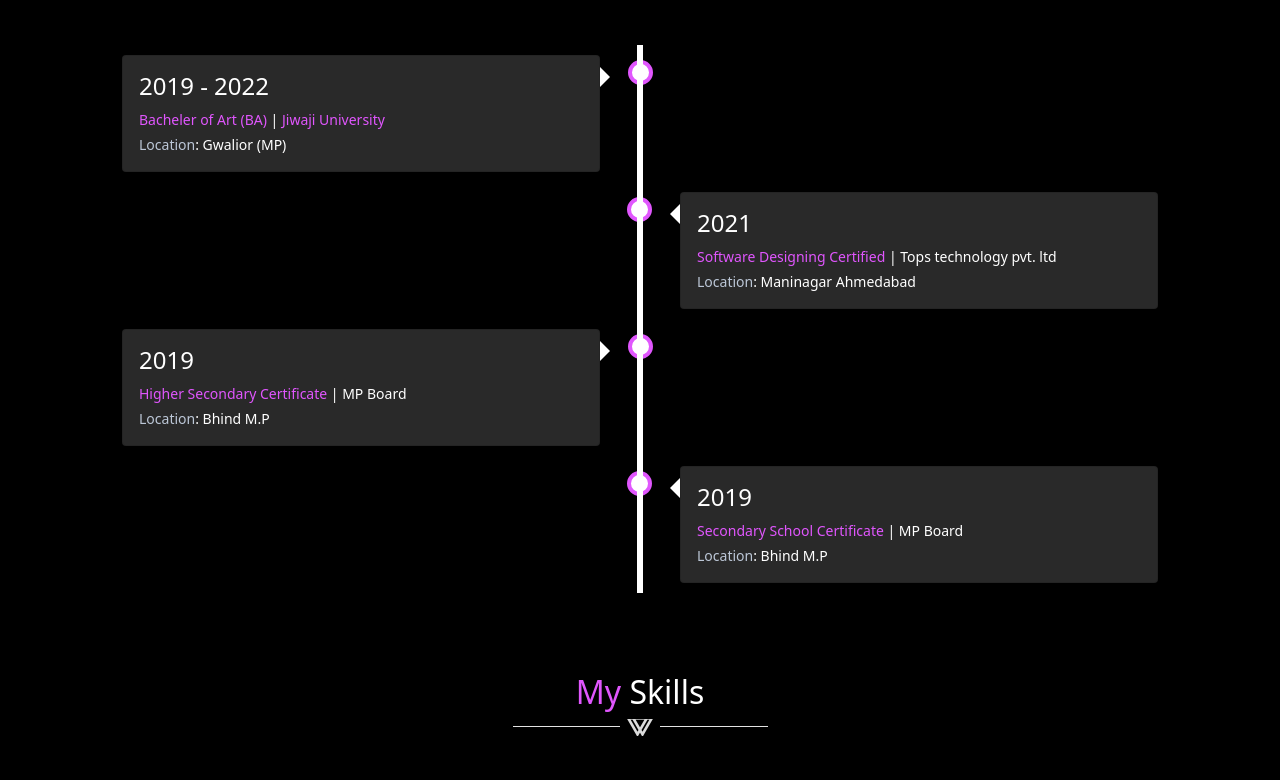
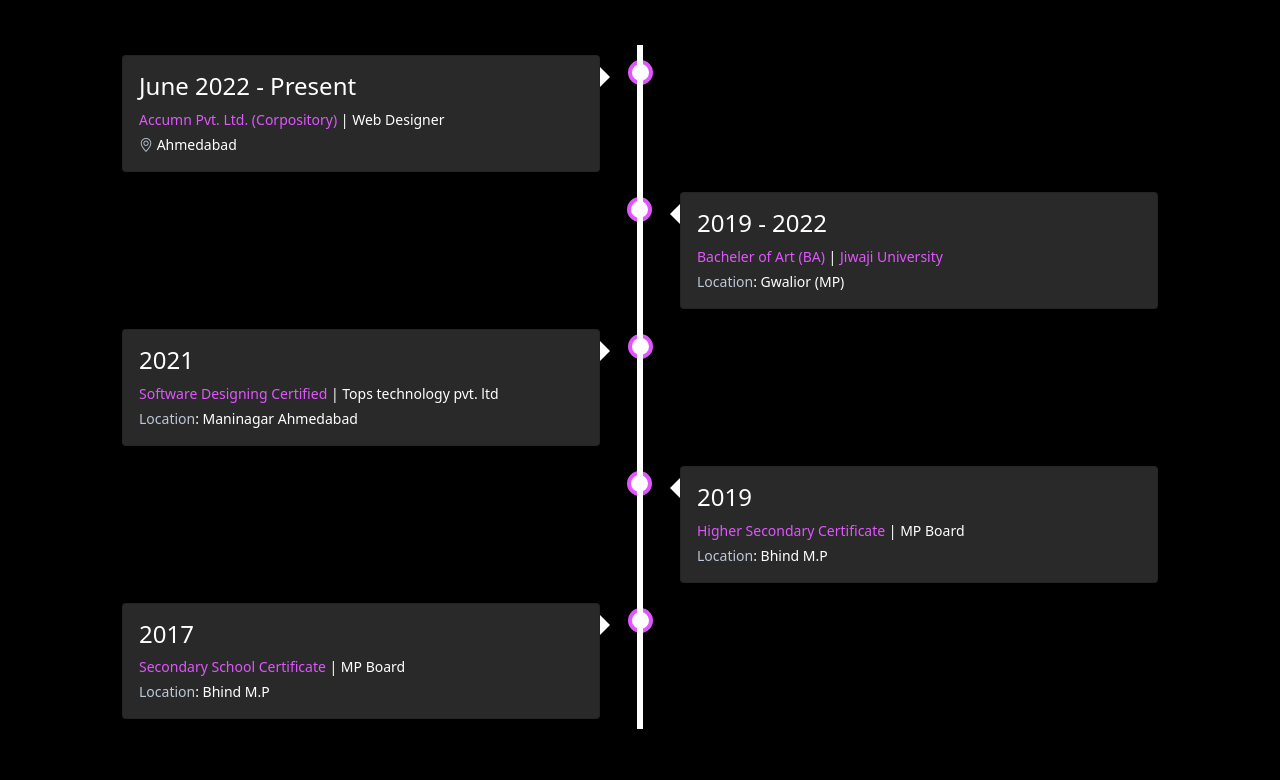
Before and after one commit to PradipDesigner/Pradip_portfolio, a plain HTML site: page index.html in a window 1280 px wide. Shown: the part 686-1466 px from the top of the page. Drawn offline with nearby package versions, Linux system fonts and the light colour scheme.

Commit message:
some file update

```diff
--- a/assets/css/style.css
+++ b/assets/css/style.css
@@ -408,7 +408,7 @@ section#skills .skill-name{
     right: -100%;
     display: flex;
     flex-direction: column;
-    top: 62px;
+    top: 53px;
     background: var(--black);
     width: 250px;
     height: 100%;
@@ -454,5 +454,7 @@ section#skills .skill-name{
   .right {
     left: 0%;
   }
+
+  section h2,a.navbar-brand{font-size: 18px;}
 }
 /* end here */
--- a/assets/js/script.js
+++ b/assets/js/script.js
@@ -11,7 +11,7 @@ window.addEventListener("scroll", function () {
 function confirmRedirect() {
   if (
     confirm(
-      "Sorry right n0w form not acceptable.\nplease click OK Button you redirect to our WhatsApp."
+      "Sorry currently form not acceptable.\nplease click OK Button you redirect to our WhatsApp."
     )
   ) {
     window.location.href = "https://wa.me/9111514114";
--- a/index.html
+++ b/index.html
@@ -18,6 +18,7 @@
 <script>
     AOS.init();
 </script>
+  <!-- ========header sec========= -->
   <nav id="navbar" class="navbar custom-nav">
     <div class="container-fluid">
       <a class="navbar-brand" href="#">&lt;/Pradip&gt;</a>
@@ -35,6 +36,7 @@
       </ul>
     </div>
   </nav>
+  <!-- ========home sec========= -->
   <section class="container" id="home">
     <div class="flex-column-reverse flex-md-row row">
       <div class="col-md-6" data-aos="fade-right" data-aos-duration="500">
@@ -79,14 +81,24 @@
     </div>
 
   </section>
+  <!-- ========education sec========= -->
   <section class="container" id="education">
     <div class="mb-4 mb-md-5">
-      <h2 class="text-center mb-2"><span>My</span> Education</h2>
+      <h2 class="text-center mb-2"><span>My</span> Education/Experience</h2>
       <img src="assets/images/devider.png" alt="devider" class="d-block mx-auto">
     </div>
 
     <div class="timeline">
-      <div class="timeline-container left" data-aos="fade-right" data-aos-duration="800">
+      <div class="timeline-container left" data-aos="fade-left" data-aos-duration="700">
+        <div class="card">
+          <div class="card-body">
+            <h4 class="mb-2 mb-md-2">June 2022 - Present</h4>
+            <p class="degree-name"><a class="text-decoration-none" style="color: #e056fd;" href="https://hello.accumn.ai/" target="_blank">Accumn Pvt. Ltd. (Corpository)</a> | Web Designer</p>
+            <p class="location"><span class="bi bi-geo-alt"></span> Ahmedabad</p>
+          </div>
+        </div>
+      </div>
+      <div class="timeline-container right" data-aos="fade-right" data-aos-duration="800">
         <div class="card">
           <div class="card-body">
             <h4 class="mb-2 mb-md-2">2019 - 2022</h4>
@@ -97,7 +109,7 @@
           </div>
         </div>
       </div>
-      <div class="timeline-container right" data-aos="fade-left" data-aos-duration="900">
+      <div class="timeline-container left" data-aos="fade-left" data-aos-duration="900">
         <div class="card">
           <div class="card-body">
             <h4 class="mb-2 mb-md-2">2021</h4>
@@ -106,7 +118,7 @@
           </div>
         </div>
       </div>
-      <div class="timeline-container left" data-aos="fade-right" data-aos-duration="800">
+      <div class="timeline-container right" data-aos="fade-right" data-aos-duration="800">
         <div class="card">
           <div class="card-body">
             <h4 class="mb-2 mb-md-2">2019</h4>
@@ -115,10 +127,10 @@
           </div>
         </div>
       </div>
-      <div class="timeline-container right" data-aos="fade-left" data-aos-duration="900">
+      <div class="timeline-container left" data-aos="fade-left" data-aos-duration="900">
         <div class="card">
           <div class="card-body">
-            <h4 class="mb-2 mb-md-2">2019</h4>
+            <h4 class="mb-2 mb-md-2">2017</h4>
             <p class="degree-name"><span>Secondary School Certificate </span> | MP Board</p>
             <p class="location"><span>Location</span>: Bhind M.P</p>
           </div>
@@ -126,6 +138,7 @@
       </div>
     </div>
   </section>
+  <!-- ========skill sec========= -->
   <section class="container" id="skills">
     <div class="mb-4 mb-md-5">
       <h2 class="text-center mb-2"><span></span><span>My</span> Skills</h2>
@@ -240,6 +253,7 @@
       </div>
     </div>
   </section>
+  <!-- ========contact sec========= -->
   <section class="container" id="contact">
     <div class="mb-4 mb-md-5">
       <h2 class="text-center mb-2">Contact <span>Us</span></h2>
@@ -269,6 +283,7 @@
     </div>
   </section>
 
+  <!-- ========script cdn========= -->
   <script src="assets/js/bootstrap.bundle.min.js"></script>
   <script src="assets/js/jquery.min.js"></script>
   <script src="assets/js/script.js"></script>
```
Also changed, not shown: 1 other file.
